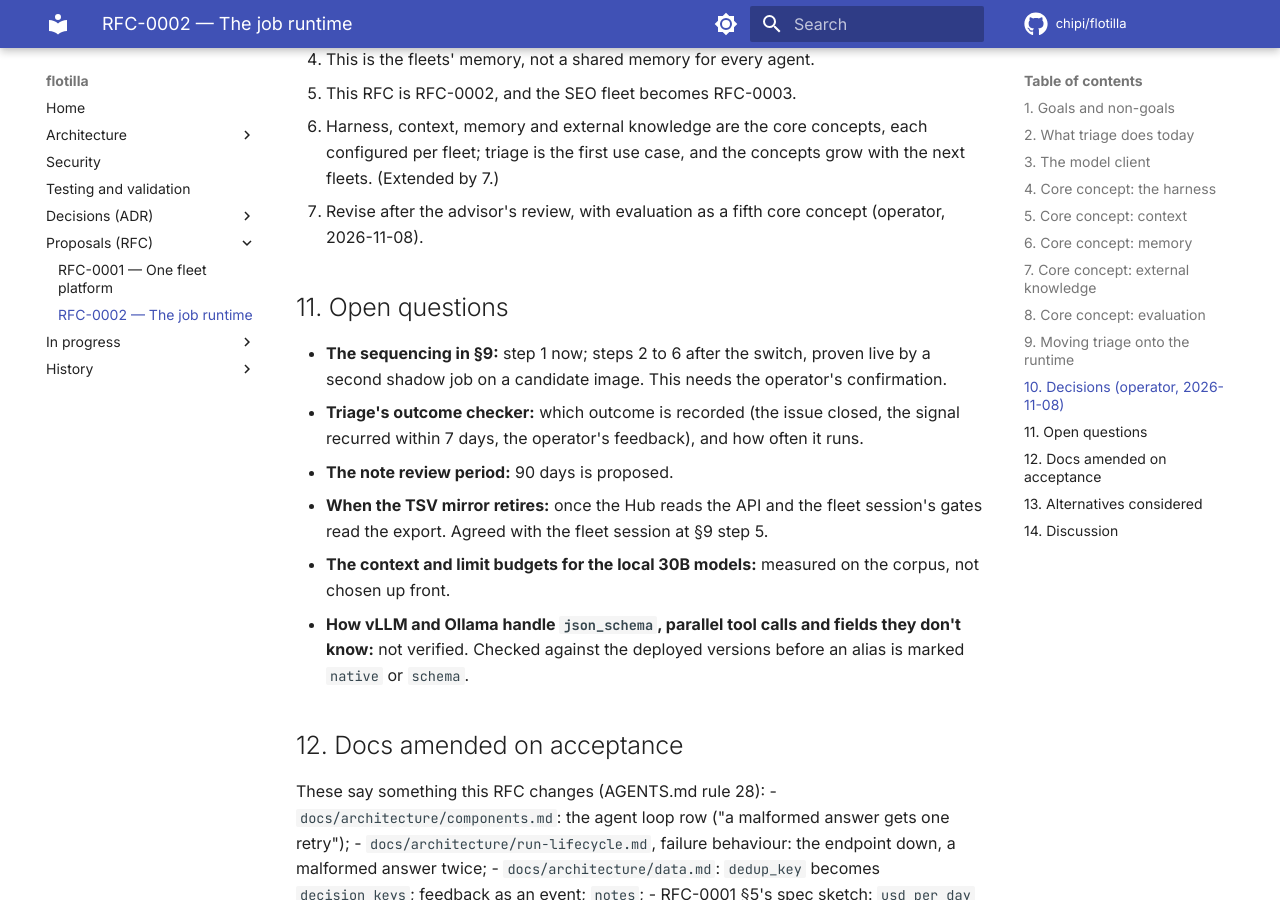
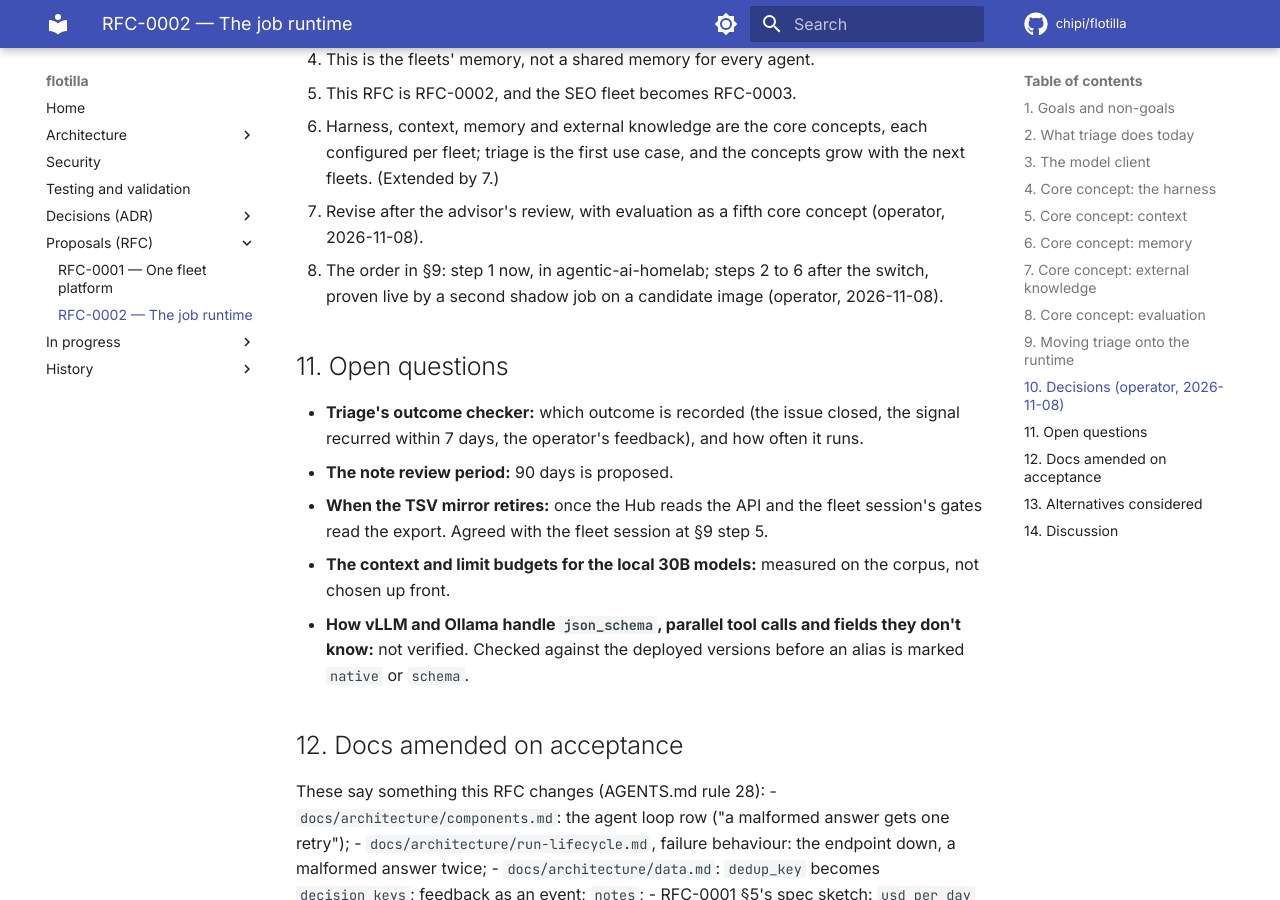
Before and after one commit to chipi/flotilla, an MkDocs documentation site: the page built from docs/rfc/RFC-0002-job-runtime.md, in a window 1280 px wide and 900 px high, scrolled down 13468 px. Built offline with MkDocs 1.6.1 and Material for MkDocs 9.7.7, drawn with Linux system fonts in a browser that asks for light colours; comment, search, counter and statistics services are not loaded.

Commit message:
docs(rfc): RFC-0002: the operator accepted the phase 3 order (§10, decision 8)
Co-Authored-By: Claude Opus 5.5 <noreply@anthropic.com>
Claude-Session: https://claude.ai/code/session_01DJqN6tYa8ro8Kjh54qGCF1

```diff
--- a/docs/rfc/RFC-0002-job-runtime.md
+++ b/docs/rfc/RFC-0002-job-runtime.md
@@ -579,11 +579,11 @@ Each step is evaluated in its mode, and the fleet session agrees each one before
 6. Harness, context, memory and external knowledge are the core concepts, each configured per fleet;
    triage is the first use case, and the concepts grow with the next fleets. (Extended by 7.)
 7. Revise after the advisor's review, with evaluation as a fifth core concept (operator, 2026-11-08).
+8. The order in §9: step 1 now, in agentic-ai-homelab; steps 2 to 6 after the switch, proven live by
+   a second shadow job on a candidate image (operator, 2026-11-08).
 
 ## 11. Open questions
 
-- **The sequencing in §9:** step 1 now; steps 2 to 6 after the switch, proven live by a second shadow
-  job on a candidate image. This needs the operator's confirmation.
 - **Triage's outcome checker:** which outcome is recorded (the issue closed, the signal recurred
   within 7 days, the operator's feedback), and how often it runs.
 - **The note review period:** 90 days is proposed.
```
